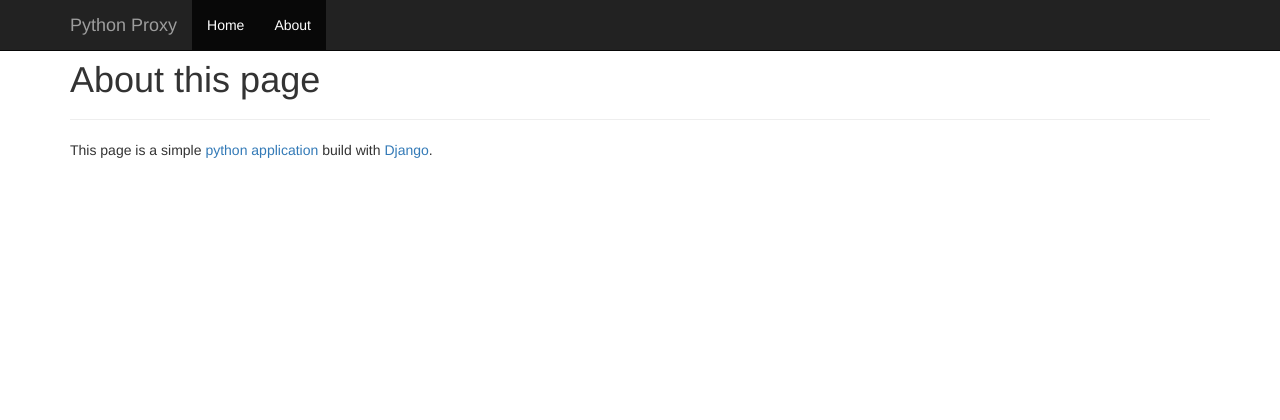
After one commit to MoriTanosuke/pythonproxy, a Django app: template templates/about.html in a window 1280 px wide. The commit adds this page. Shown: the top 420 px of the page. Run offline with Django 3.2, Linux system fonts and the light colour scheme; the template is opened without the code that fills it, so the values that code supplies are empty; some libraries are stand-ins or nearby versions.

Commit message:
Prepare taglib

```diff
--- /dev/null
+++ b/pythonproxy/templatetags/tags.py
@@ -0,0 +1,10 @@
+from django.template import Library, Node
+
+register = Library()
+
+@register.simple_tag
+def active(request, pattern):
+    import re
+    if re.search(pattern, request.path):
+        return 'active'
+    return ''
--- a/pythonproxy/urls.py
+++ b/pythonproxy/urls.py
@@ -7,4 +7,5 @@ urlpatterns = patterns('',
     # url(r'^$', 'pythonproxy.views.home', name='home'),
     # url(r'^blog/', include('blog.urls')),
     url(r'^$', 'pythonproxy.views.home', name='home'),
+    url(r'^$', 'pythonproxy.views.about', name='about'),
 )
--- a/pythonproxy/views.py
+++ b/pythonproxy/views.py
@@ -4,3 +4,6 @@ import datetime
 def home(request):
 	now = datetime.datetime.now()
 	return render(request, 'home.html', {'current_date': now})
+
+def about(request):
+	return render(request, 'about.html', {})
--- /dev/null
+++ b/templates/about.html
@@ -0,0 +1,8 @@
+{% extends "base_site.html" %}
+
+{% block title %}About this page{% endblock %}
+{% block header %}About this page{% endblock %}
+
+{% block content %}
+<p>This page is a simple <a href="https://www.python.org/">python application</a> build with <a href="https://docs.djangoproject.com">Django</a>.</p>
+{% endblock %}
--- a/templates/base_site.html
+++ b/templates/base_site.html
@@ -1,3 +1,5 @@
+{% load tags %}
+
 <!DOCTYPE html>
 <html lang="en">
   <head>
@@ -42,8 +44,8 @@
 		</div>
         <div id="navbar" class="collapse navbar-collapse">
           <ul class="nav navbar-nav">
-            <li class="active"><a href="/">Home</a></li>
-            <li><a href="#about">About</a></li>
+            <li class="{% active request home %}"><a href="/">Home</a></li>
+            <li class="{% active request about %}"><a href="{% url 'about' %}">About</a></li>
           </ul>
         </div>
 	  </div>
```
Also changed, not shown: pythonproxy/templatetags/__init__.py (added).
